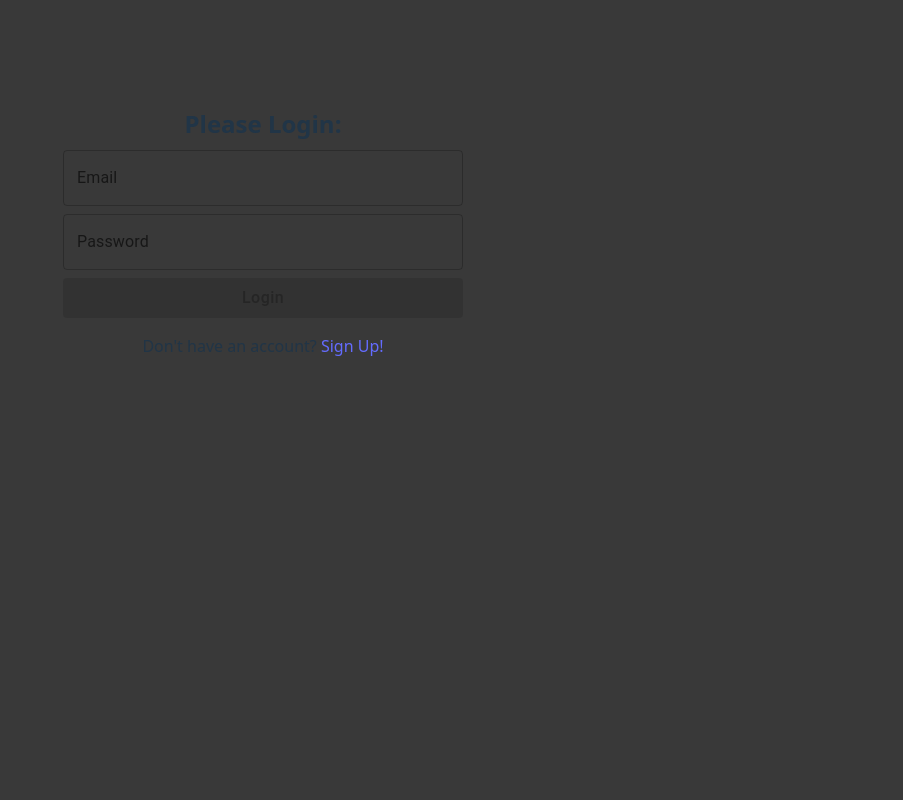
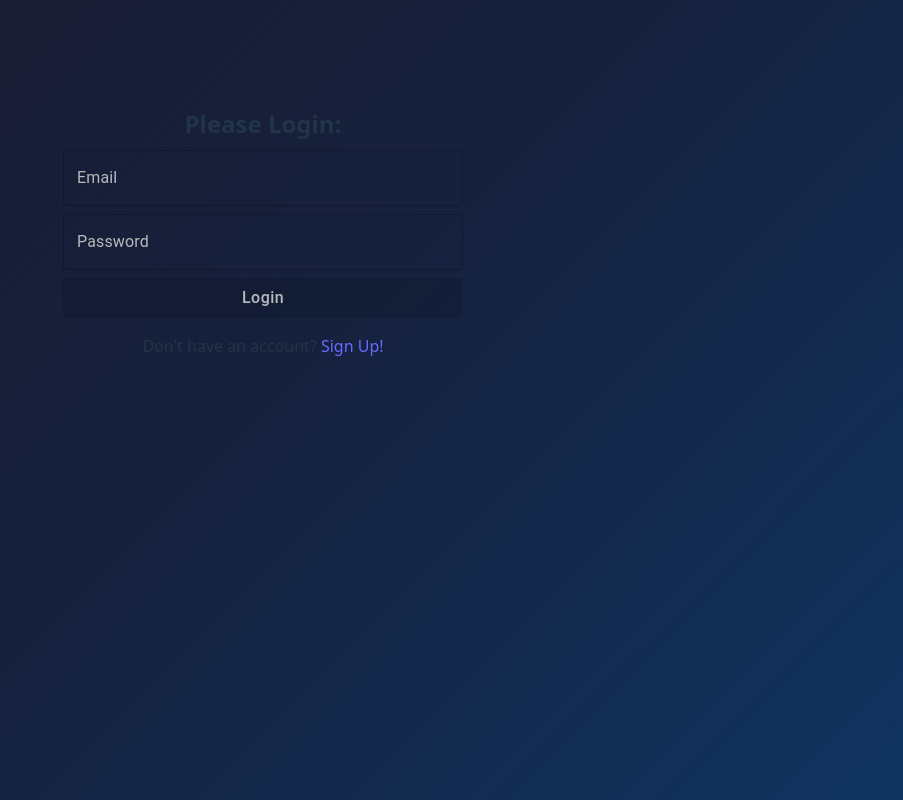
Before and after one commit to naorb12/ai-crypto-advisor, a React (Vite) app in the folder client/: page / in a window 1280 px wide. Shown: the whole page, without its empty margins (377-1280 px from the left). Built offline with nearby package versions, Linux system fonts and the light colour scheme.

Commit message:
feat: update LoginForm and SignUpForm components with enhanced styling for input labels and improved background gradient in App.css

```diff
--- a/client/src/App.css
+++ b/client/src/App.css
@@ -4,7 +4,7 @@
   margin: 0 auto;
   padding: 2rem;
   text-align: center;
-  background-color: #393939;
+  background: linear-gradient(135deg, #1a1a2e 0%, #16213e 50%, #0f3460 100%);
   box-sizing: border-box;
 
 }
--- a/client/src/components/LoginForm/LoginForm.jsx
+++ b/client/src/components/LoginForm/LoginForm.jsx
@@ -59,7 +59,11 @@ export default function LoginForm({ onSignUp }) {
           label="Email"
           variant="outlined"
           onChange={(e) => setEmail(e.target.value)}
-        sx={{ '& .MuiInputBase-root': { fontSize: '1rem' } }}
+          sx={{
+            '& .MuiInputBase-root': { fontSize: '1rem' },
+            '& .MuiInputLabel-root': { color: 'rgba(209, 209, 209, 0.87)' },
+            '& .MuiInputLabel-root.Mui-focused': { color: 'rgba(209, 209, 209, 0.87)' }
+        }}
       />
     <TextField
       value={password}
@@ -68,7 +72,11 @@ export default function LoginForm({ onSignUp }) {
       variant="outlined"
       type="password"
       onChange={(e) => setPassword(e.target.value)}
-        sx={{ '& .MuiInputBase-root': { fontSize: '1rem' } }}
+      sx={{
+        '& .MuiInputBase-root': { fontSize: '1rem' },
+        '& .MuiInputLabel-root': { color: 'rgba(209, 209, 209, 0.87)' },
+        '& .MuiInputLabel-root.Mui-focused': { color: 'rgba(209, 209, 209, 0.87)' }
+      }}
     />
       <Button
         disabled={deatilsNotFull || loading}
@@ -79,7 +87,10 @@ export default function LoginForm({ onSignUp }) {
           '&:hover': { backgroundColor: '#1565c0' },
           textTransform: 'none',
           fontSize: '1rem',
-          '&:focus': { outline: 'none' }
+          '&:focus': { outline: 'none' },
+          '&.Mui-disabled': {
+            color: 'rgba(209, 209, 209, 0.87)'
+          }
         }}
       >
         {loading ? "Logging in..." : "Login"}
--- a/client/src/components/SignUpForm/SignUpForm.jsx
+++ b/client/src/components/SignUpForm/SignUpForm.jsx
@@ -54,7 +54,11 @@ export default function SignUpForm({ onSignUp }) {
         label="Email"
         variant="outlined"
         onChange={(e) => setEmail(e.target.value)}
-        sx={{ '& .MuiInputBase-root': { fontSize: '1rem' } }}
+        sx={{
+          '& .MuiInputBase-root': { fontSize: '1rem' },
+          '& .MuiInputLabel-root': { color: 'rgba(209, 209, 209, 0.87)' },
+          '& .MuiInputLabel-root.Mui-focused': { color: 'rgba(209, 209, 209, 0.87)' }
+        }}
       />
       <TextField
         value={name}
@@ -62,7 +66,11 @@ export default function SignUpForm({ onSignUp }) {
         label="Name"
         variant="outlined"
         onChange={(e) => setName(e.target.value)}
-        sx={{ '& .MuiInputBase-root': { fontSize: '1rem' } }}
+        sx={{
+          '& .MuiInputBase-root': { fontSize: '1rem' },
+          '& .MuiInputLabel-root': { color: 'rgba(209, 209, 209, 0.87)' },
+          '& .MuiInputLabel-root.Mui-focused': { color: 'rgba(209, 209, 209, 0.87)' }
+        }}
       />
       <TextField
         value={password}
@@ -71,7 +79,11 @@ export default function SignUpForm({ onSignUp }) {
         variant="outlined"
         type="password"
         onChange={(e) => setPassword(e.target.value)}
-        sx={{ '& .MuiInputBase-root': { fontSize: '1rem' } }}
+        sx={{
+          '& .MuiInputBase-root': { fontSize: '1rem' },
+          '& .MuiInputLabel-root': { color: 'rgba(209, 209, 209, 0.87)' },
+          '& .MuiInputLabel-root.Mui-focused': { color: 'rgba(209, 209, 209, 0.87)' }
+        }}
       />
       <Button
         disabled={deatilsNotFull || loading}
@@ -82,7 +94,10 @@ export default function SignUpForm({ onSignUp }) {
           '&:hover': { backgroundColor: '#1565c0' },
           textTransform: 'none',
           fontSize: '1rem',
-          '&:focus': { outline: 'none' }
+          '&:focus': { outline: 'none' },
+          '&.Mui-disabled': {
+            color: 'rgba(209, 209, 209, 0.87)'
+          }
         }}
       >
         {loading ? "Signing up..." : "Sign Up"}
```
Lines whose indentation alone changed are shown as unchanged.
